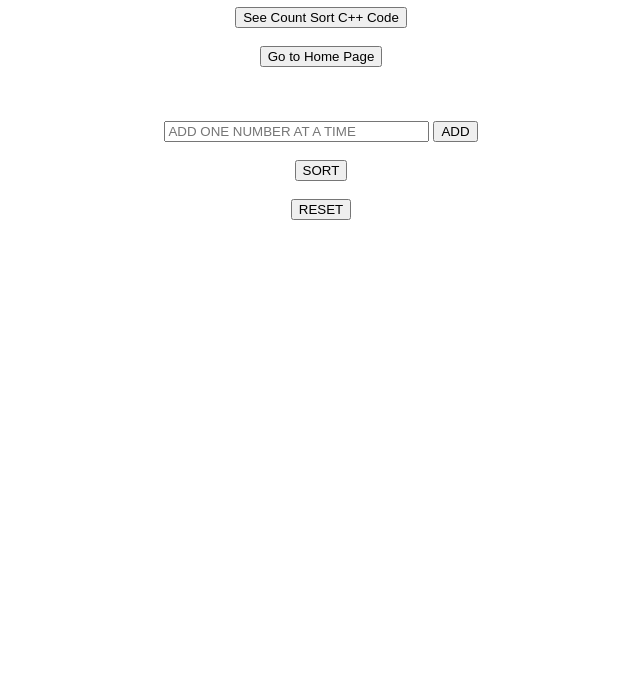
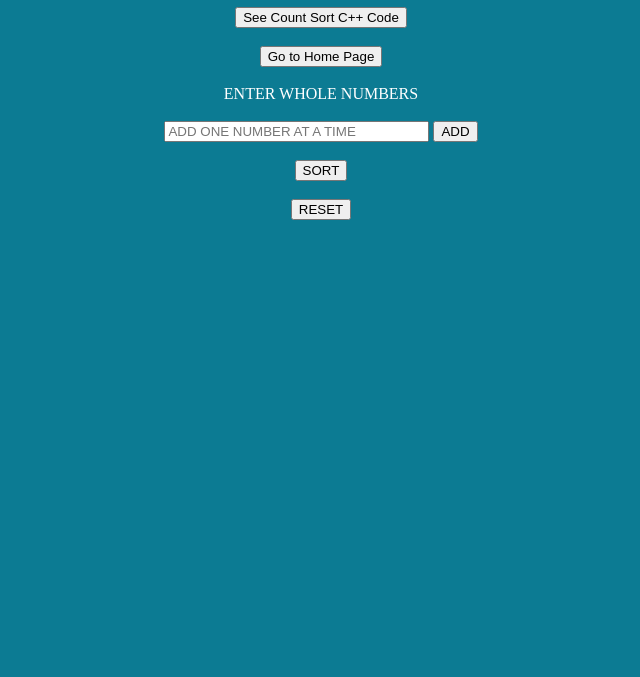
Before and after one commit to Aayush-dot/ASSIGNMENTDAA3, a plain HTML site: page count.html in a window 1280 px wide. Shown: the part 123-800 px from the top of the page, without its empty margins (319-959 px from the left). Drawn offline with Linux system fonts and the light colour scheme.

Commit message:
Add files via upload

```diff
--- a/count.html
+++ b/count.html
@@ -4,7 +4,7 @@
 <meta charset=utf-8 />
 <title></title>
 <style>
-body {padding-top:50px ; text-align: center;background-color:0c7b93; margin-top: auto;}
+body {padding-top:50px ; text-align: center;background-color:#0c7b93; margin-top: auto;}
 div {color: white; }
 </style>
 </head>
```
Also changed, not shown: gcode.html (+1 -2 lines).
